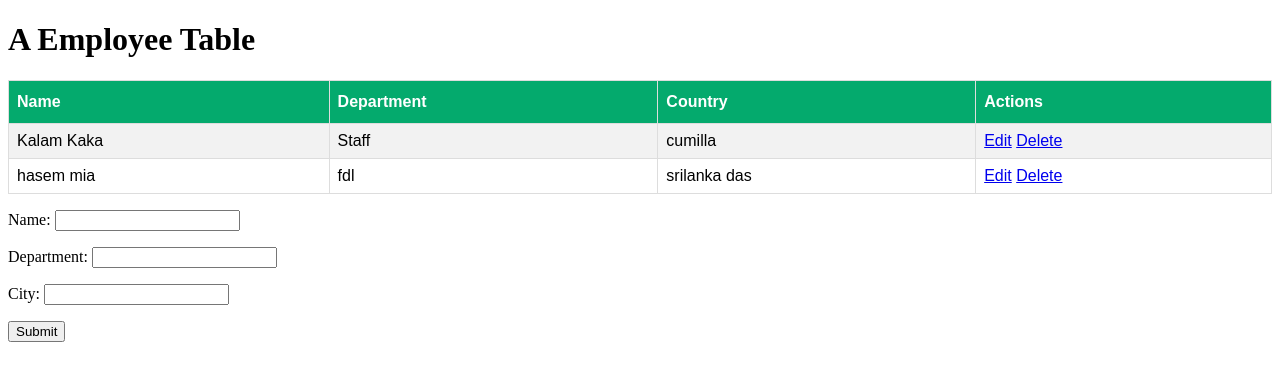
After one commit to rajeshdiu/CRUD-Operation-Using-Django-Model_From, a Django app: page /myEmployee/ in a window 1280 px wide. The commit adds this page. Shown: the top 381 px of the page. Run offline with Django 4.2, Linux system fonts and the light colour scheme; data comes from the database, SQL or seed files in the repository; both versions use the stored data as it was after the commit.

```diff
--- a/myProject/myApp/models.py
+++ b/myProject/myApp/models.py
@@ -1,6 +1,15 @@
 from django.db import models
 
 class Student_Model(models.Model):
+    Name = models.CharField(max_length=100)
+    Department = models.CharField(max_length=100)
+    City = models.CharField(max_length=100)
+    profile_pic = models.ImageField(upload_to="media/profile_pic", null=True)
+
+    def __str__(self):
+        return self.Name
+
+class Teacher_Model(models.Model):
 
     Name=models.CharField(max_length=100)
     Department=models.CharField(max_length=100)
@@ -9,3 +18,13 @@ class Student_Model(models.Model):
 
     def __str__(self):
         return self.Name
+
+class Employee_Model(models.Model):
+
+    Name=models.CharField(max_length=100)
+    Department=models.CharField(max_length=100)
+    City=models.CharField(max_length=100)
+
+
+    def __str__(self):
+        return self.Name
--- a/myProject/myProject/forms.py
+++ b/myProject/myProject/forms.py
@@ -1,21 +1,43 @@
 from django import forms
-from myApp.models import Student_Model
+from myApp.models import *
 
 class Student_Form(forms.ModelForm):
+    class Meta:
+        model = Student_Model
+        fields = ['Name', 'Department', 'City', 'profile_pic']
+        labels = {
+            'Name': 'Full Name',
+            'Department': 'Student Department',
+            'City': 'Student City',
+            'profile_pic': 'Profile Picture',
+        }
+        widgets = {
+            'Name': forms.TextInput(attrs={'class': 'custom-class'}),
+            'Department': forms.Select(choices=[('IT', 'Information Technology'), ('CS', 'Computer Science')]),
+            'City': forms.TextInput(attrs={'placeholder': 'Enter city'}),
+        }
+class Teacher_Form(forms.ModelForm):
+
+    class Meta:
+        model=Teacher_Model
+        fields = ['Name', 'Department', 'City']
+        labels = {
+            'Name': 'Full Name',
+            'Department': 'Teacher Department',
+            'City': 'Teacher City',
+        }
+
+class Employee_Form(forms.ModelForm):
+
     Name = forms.CharField(max_length=100)
     Department = forms.CharField(max_length=100)
     City = forms.CharField(max_length=100)
 
     class Meta:
-        model = Student_Model
-        fields = ['Name', 'Department', 'City']
-        widgets = {
-            'Name': forms.TextInput(attrs={'class': 'custom-class'}),
-            'Department': forms.Select(choices=[('IT', 'Information Technology'), ('CS', 'Computer Science')]),
-            'City': forms.TextInput(attrs={'placeholder': 'Enter city'}),
+        model=Employee_Model
+        fields=['Name','Department','City']
+        labels={
+            'Name':'Full Name',
+            'Department': 'Employee Department',
+            'City':'Employee City'
         }
-        labels = {
-            'Name': 'Full Name',
-            'Department': 'Student Department',
-            'City': 'Student City',
-        }
--- a/myProject/myProject/urls.py
+++ b/myProject/myProject/urls.py
@@ -1,19 +1,5 @@
-"""
-URL configuration for myProject project.
-
-The `urlpatterns` list routes URLs to views. For more information please see:
-    https://docs.djangoproject.com/en/4.2/topics/http/urls/
-Examples:
-Function views
-    1. Add an import:  from my_app import views
-    2. Add a URL to urlpatterns:  path('', views.home, name='home')
-Class-based views
-    1. Add an import:  from other_app.views import Home
-    2. Add a URL to urlpatterns:  path('', Home.as_view(), name='home')
-Including another URLconf
-    1. Import the include() function: from django.urls import include, path
-    2. Add a URL to urlpatterns:  path('blog/', include('blog.urls'))
-"""
+from django.conf import settings
+from django.conf.urls.static import static
 from django.contrib import admin
 from django.urls import path
 from myProject import views
@@ -23,4 +9,10 @@ urlpatterns = [
     path('myStudent/',views.myStudent,name="myStudent"),
     path('deleteStudent/<str:myid>',views.deleteStudent,name="deleteStudent"),
     path('editStudent/<str:myid>',views.editStudent,name="editStudent"),
-]
+    path('myTeacher/',views.myTeacher,name="myTeacher"),
+    path('deleteTeacher/<str:myid>',views.deleteTeacher,name="deleteTeacher"),
+    path('editTeacher/<str:myid>',views.editTeacher,name="editTeacher"),
+    path('myEmployee/',views.myEmployee,name="myEmployee"),
+    path('deleteEmployee/<str:myid>',views.deleteEmployee,name="deleteEmployee"),
+    path('editEmployee/<str:myid>',views.editEmployee,name="editEmployee"),
+]+ static(settings.MEDIA_URL, document_root=settings.MEDIA_ROOT)
--- a/myProject/myProject/views.py
+++ b/myProject/myProject/views.py
@@ -14,7 +14,7 @@ def myStudent(request):
 
     if request.method=="POST":
 
-        student_form=Student_Form(request.POST)
+        student_form=Student_Form(request.POST,request.FILES)
 
         if student_form.is_valid():
 
@@ -38,6 +38,22 @@ def editStudent(request,myid):
 
     return render(request,'editStudent.html',{'form':form})
 
+def editTeacher(request,myid):
+
+
+    teacher=Teacher_Model.objects.get(id=myid)
+
+    form=Teacher_Form(instance=teacher)
+
+    if request.method == 'POST':
+
+        form=Teacher_Form(request.POST,instance=teacher)
+
+        if form.is_valid():
+            form.save()
+
+    return render(request,'editTeacher.html',{'form':form})
+
 def deleteStudent(request,myid):
 
     student=Student_Model.objects.filter(id=myid)
@@ -45,3 +61,74 @@ def deleteStudent(request,myid):
     student.delete()
 
     return redirect("myStudent")
+
+
+def myTeacher(request):
+
+    teacher=Teacher_Model.objects.all()
+
+    teacherForm=Teacher_Form()
+
+    if request.method == 'POST':
+        teacherForm=Teacher_Form(request.POST)
+
+        if teacherForm.is_valid():
+
+            teacherForm.save()
+
+            return redirect("myTeacher")
+
+    return render(request,'teacher.html',{'form':teacherForm,'teacher':teacher})
+
+
+def deleteTeacher(request,myid):
+
+    teacher=Teacher_Model.objects.filter(id=myid)
+
+    teacher.delete()
+    return redirect("myTeacher")
+
+
+def myEmployee(request):
+
+    employee=Employee_Model.objects.all()
+
+    form=Employee_Form()
+
+    if request.method == 'POST':
+
+        form=Employee_Form(request.POST)
+
+        if form.is_valid():
+
+            form.save()
+
+            return redirect("myEmployee")
+    else:
+        form=Employee_Form()
+
+    return render(request,'employee.html',{'form':form,'employee':employee})
+
+def deleteEmployee(request,myid):
+
+    employee=Employee_Model.objects.filter(id=myid)
+    employee.delete()
+    return redirect("myEmployee")
+
+
+def editEmployee(request,myid):
+
+    employee=Employee_Model.objects.get(id=myid)
+
+    form=Employee_Form(instance=employee)
+
+    if request.method == 'POST':
+
+        form=Employee_Form(request.POST,instance=employee)
+
+        if form.is_valid():
+            form.save()
+
+            return redirect("myEmployee")
+
+    return render(request,'editEmployee.html',{'form':form})
--- /dev/null
+++ b/myProject/template/employee.html
@@ -0,0 +1,72 @@
+<!DOCTYPE html>
+<html>
+<head>
+<style>
+#customers {
+  font-family: Arial, Helvetica, sans-serif;
+  border-collapse: collapse;
+  width: 100%;
+}
+
+#customers td, #customers th {
+  border: 1px solid #ddd;
+  padding: 8px;
+}
+
+#customers tr:nth-child(even){background-color: #f2f2f2;}
+
+#customers tr:hover {background-color: #ddd;}
+
+#customers th {
+  padding-top: 12px;
+  padding-bottom: 12px;
+  text-align: left;
+  background-color: #04AA6D;
+  color: white;
+}
+</style>
+</head>
+<body>
+
+<h1>A Employee Table</h1>
+
+<table id="customers">
+  <tr>
+    <th>Name</th>
+    <th>Department</th>
+    <th>Country</th>
+    <th>Actions</th>
+  </tr>
+
+
+  {% for i in employee %}
+  <tr>
+    <td>{{i.Name}}</td>
+    <td>{{i.Department}}</td>
+    <td>{{i.City}}</td>
+    <td>
+        <a href=" {% url 'editEmployee' i.id %} ">Edit</a>
+        <a href=" {% url 'deleteEmployee' i.id %} ">Delete</a>
+    </td>
+  </tr>
+
+  {% endfor %}
+
+</table>
+
+
+
+<form action="" method="POST">
+
+    {% csrf_token %}
+
+<table>
+    {{form.as_p}}
+</table>
+
+<input type="submit",value="submit">
+
+</form>
+
+</body>
+</html>
```
Also changed, not shown: myProject/myApp/admin.py (+16 -1 lines), myProject/template/editEmployee.html (added, +12 -0 lines), myProject/template/editTeacher.html (added, +12 -0 lines), myProject/template/student.html (+6 -4 lines), myProject/template/teacher.html (added, +72 -0 lines), myProject/db.sqlite3, myProject/media/profile_pic/Non_Violence.png (added), myProject/media/profile_pic/Passive_violence.png (added), myProject/media/profile_pic/Passive_violence_CQ4D4rm.png (added), myProject/myApp/migrations/0002_teacher_model.py (added), myProject/myApp/migrations/0003_employee_model.py (added), myProject/myApp/migrations/0004_student_model_profile_pic.py (added).
